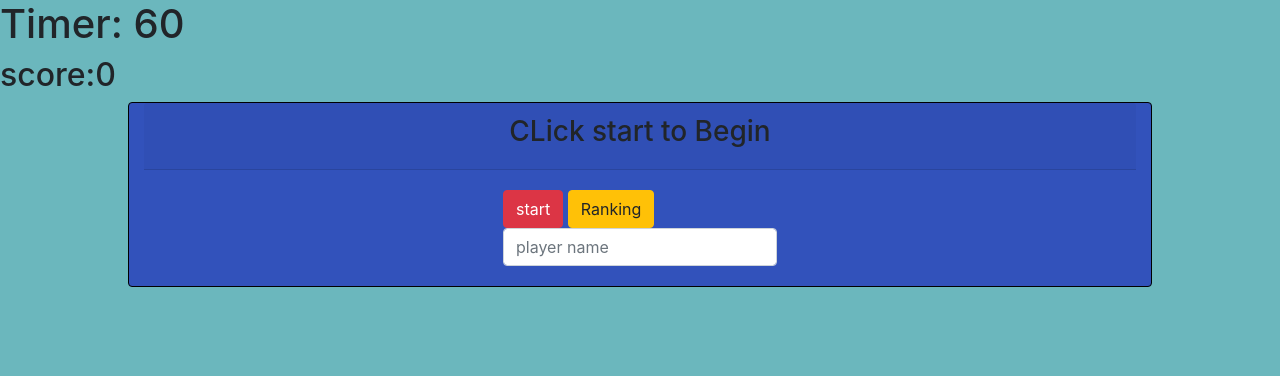
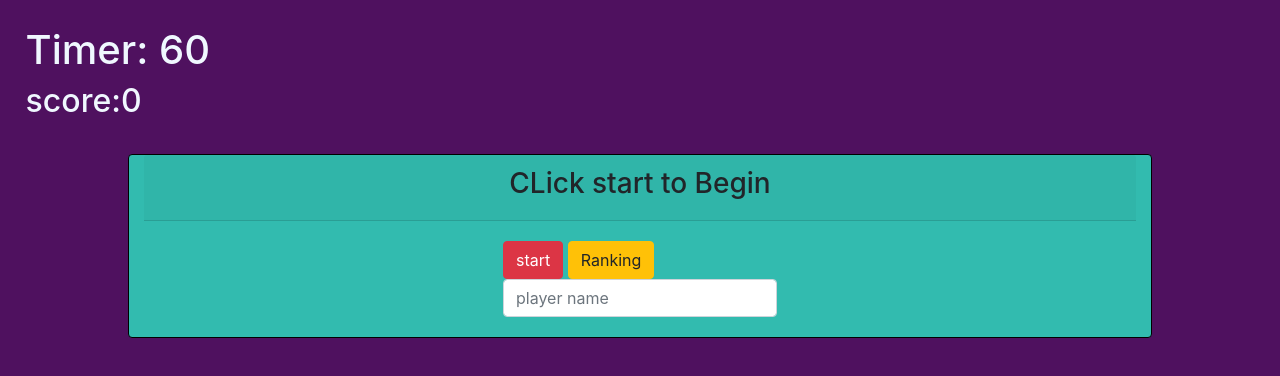
Before and after one commit to eziogodoy/Code-Quiz, a plain HTML site: page index.html in a window 1280 px wide. Drawn offline with nearby package versions, Linux system fonts and the light colour scheme.

Commit message:
Css changing colors

```diff
--- a/quiz.css
+++ b/quiz.css
@@ -3,17 +3,22 @@
     padding: 0;
 box-sizing: border-box;
 }
-body {background: #6bb7bd; }
+body {background: #4f115f; }
+
+
 
 .head {
     width: 100vw;
+    color: aliceblue;
+    margin: 0%;
+    padding: 2%;
 }
 .container{
     margin: 0 auto;
     width: 80%;
     height: 50% ;
     border: solid 1px black;
-    background: #3252bb;
+    background: #32bbaf;
 }
 .card-header{ text-align: center;}
 .card-body{ margin: 0 auto;}
```
